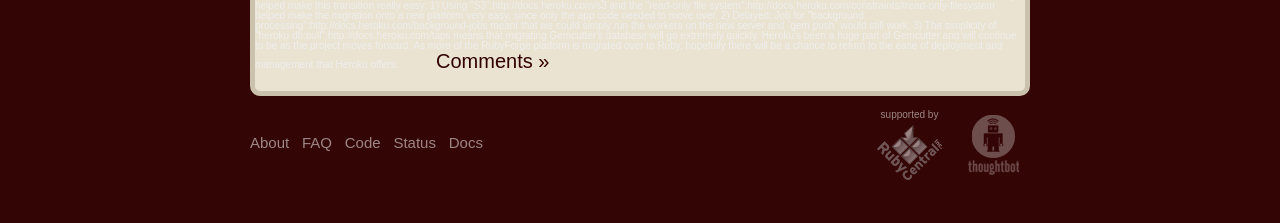
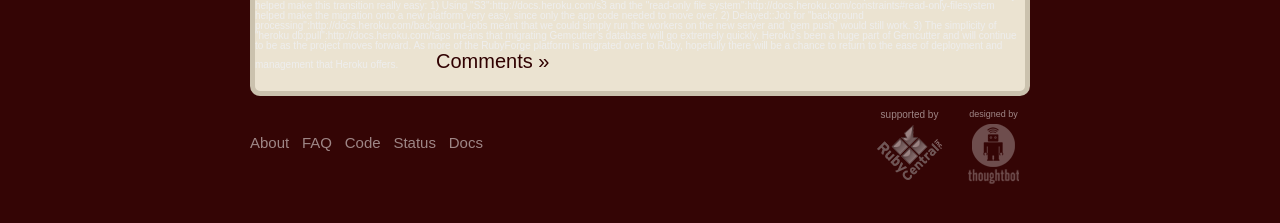
Before and after one commit to rubygems/rubygems.github.io, a Jekyll site: the page built from index.html, in a window 1280 px wide. Shown: the part 341-564 px from the top of the page. Built offline with Jekyll 4.4.1, drawn with Linux system fonts in a browser that asks for light colours; comment, search, counter and statistics services are not loaded.

Commit message:
lopped off designed by line somewhere

```diff
--- a/_layouts/default.html
+++ b/_layouts/default.html
@@ -45,7 +45,7 @@
           <a href="http://github.com/qrush/gemcutter">Code</a>
           <a href="http://twitter.com/rubygemcutter">Status</a>
           <a href="http://gemcutter.org/pages/docs">Docs</a>
-          <a href="http://thoughtbot.com" id="thoughtbot" title="Designed by Thoughtbot"><img alt="Thoughtbot" src="/images/thoughtbot.png?1253763695" /></a>
+          <a href="http://thoughtbot.com" id="thoughtbot" title="Designed by Thoughtbot">designed by <img alt="Thoughtbot" src="/images/thoughtbot.png?1253763695" /></a>
           <a href="http://rubycentral.org" id="rubycentral" title="Supported by Ruby Central">supported by <img alt="Rubycentral" src="/images/rubycentral.png?1258418593" /></a>
         </div>
       </div>
```
